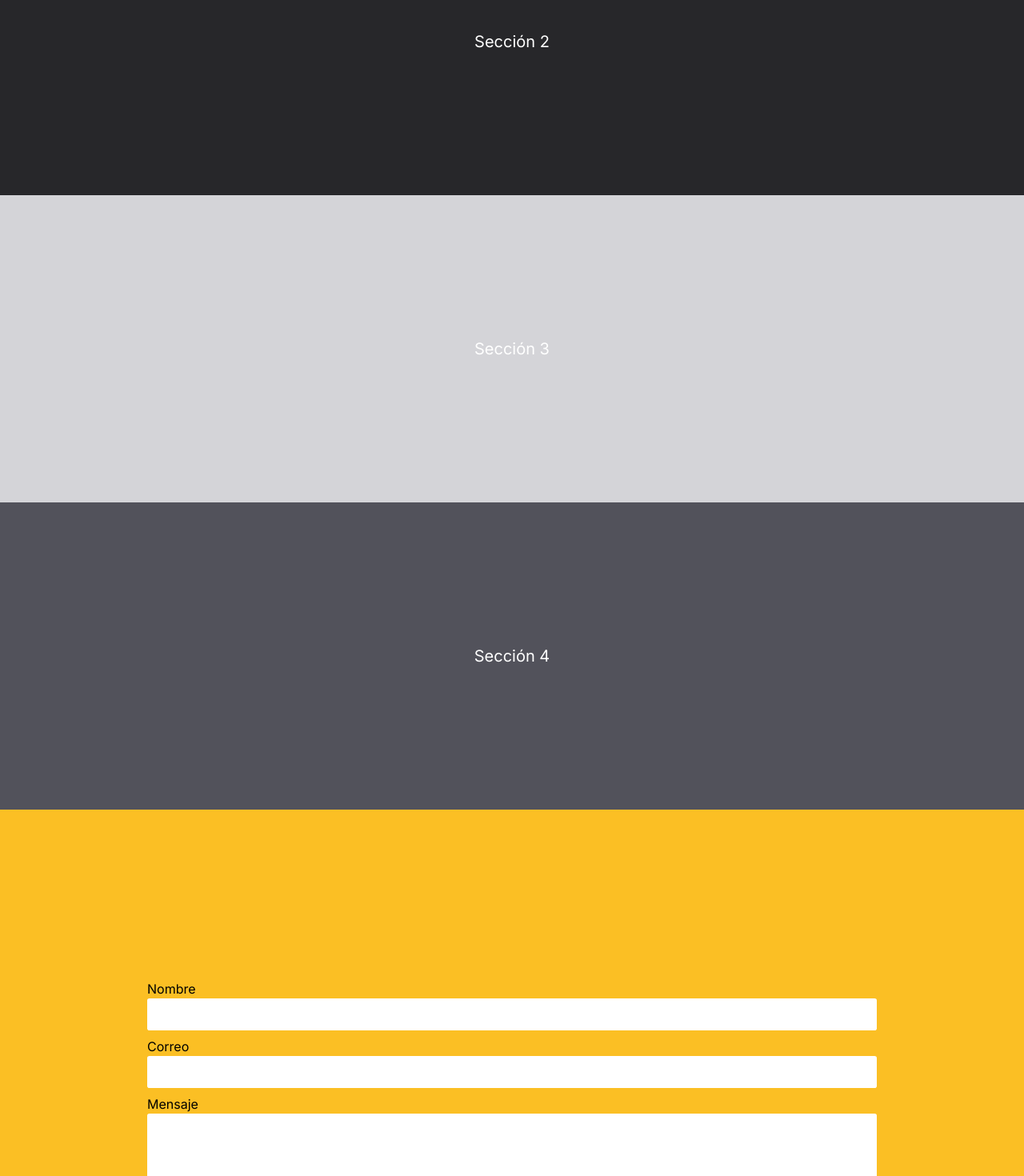
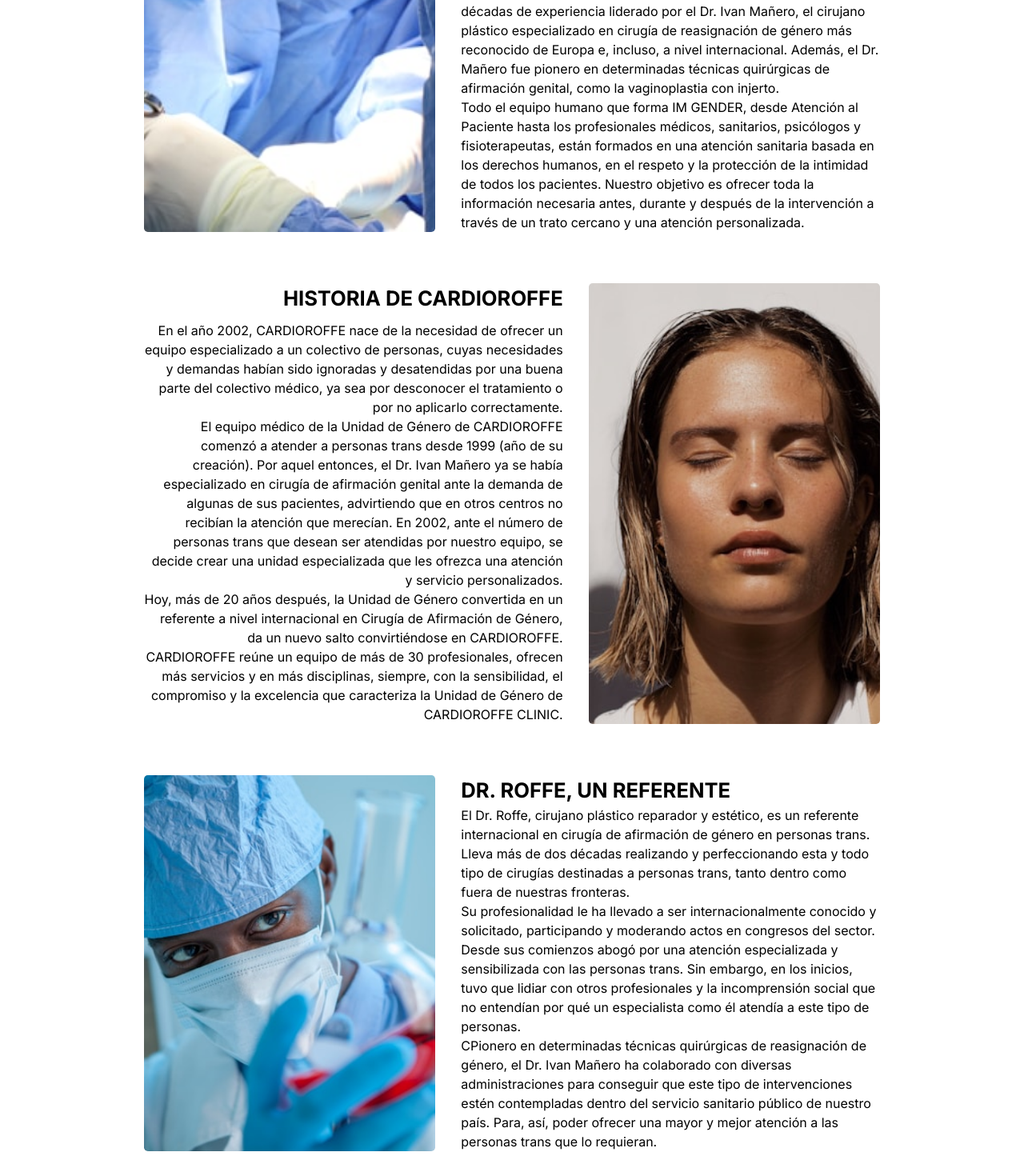
Before and after one commit to riberojuanca/cardioroffe, a Next.js app: page / in a window 1280 px wide. Shown: the part 940-2410 px from the top of the page at 80% size. Built offline with nearby package versions, Linux system fonts and the light colour scheme.

Commit message:
PageBase was created

```diff
--- a/src/app/globals.css
+++ b/src/app/globals.css
@@ -10,8 +10,8 @@
     --card-foreground: 240 10% 3.9%;
     --popover: 0 0% 100%;
     --popover-foreground: 240 10% 3.9%;
-    --primary: 142.1 76.2% 36.3%;
-    --primary-foreground: 355.7 100% 97.3%;
+    --primary: 240 5.9% 10%;
+    --primary-foreground: 0 0% 98%;
     --secondary: 240 4.8% 95.9%;
     --secondary-foreground: 240 5.9% 10%;
     --muted: 240 4.8% 95.9%;
@@ -22,7 +22,7 @@
     --destructive-foreground: 0 0% 98%;
     --border: 240 5.9% 90%;
     --input: 240 5.9% 90%;
-    --ring: 142.1 76.2% 36.3%;
+    --ring: 240 5.9% 10%;
     --radius: 0.3rem;
     --chart-1: 12 76% 61%;
     --chart-2: 173 58% 39%;
@@ -32,25 +32,25 @@
   }
 
   .dark {
-    --background: 20 14.3% 4.1%;
-    --foreground: 0 0% 95%;
-    --card: 24 9.8% 10%;
-    --card-foreground: 0 0% 95%;
-    --popover: 0 0% 9%;
-    --popover-foreground: 0 0% 95%;
-    --primary: 142.1 70.6% 45.3%;
-    --primary-foreground: 144.9 80.4% 10%;
+    --background: 240 10% 3.9%;
+    --foreground: 0 0% 98%;
+    --card: 240 10% 3.9%;
+    --card-foreground: 0 0% 98%;
+    --popover: 240 10% 3.9%;
+    --popover-foreground: 0 0% 98%;
+    --primary: 0 0% 98%;
+    --primary-foreground: 240 5.9% 10%;
     --secondary: 240 3.7% 15.9%;
     --secondary-foreground: 0 0% 98%;
-    --muted: 0 0% 15%;
+    --muted: 240 3.7% 15.9%;
     --muted-foreground: 240 5% 64.9%;
-    --accent: 12 6.5% 15.1%;
+    --accent: 240 3.7% 15.9%;
     --accent-foreground: 0 0% 98%;
     --destructive: 0 62.8% 30.6%;
-    --destructive-foreground: 0 85.7% 97.3%;
+    --destructive-foreground: 0 0% 98%;
     --border: 240 3.7% 15.9%;
     --input: 240 3.7% 15.9%;
-    --ring: 142.4 71.8% 29.2%;
+    --ring: 240 4.9% 83.9%;
     --chart-1: 220 70% 50%;
     --chart-2: 160 60% 45%;
     --chart-3: 30 80% 55%;
@@ -62,3 +62,13 @@
 html {
   overflow-x: hidden;
 }
+
+h1 {
+  font-size: 1.6rem;
+  font-weight: 700;
+}
+
+img {
+  max-width: 100%;
+  height: auto;
+}
--- a/src/app/page.jsx
+++ b/src/app/page.jsx
@@ -1,12 +1,34 @@
+import { PageBase, PageBaseRight } from "@/components/PageBase";
 import Header from "../components/Header";
 
 export default function Home() {
   return (
     <main>
       <Header />
-      <section className="h-96 bg-white flex items-center justify-center text-xl">
-        <h2>Sección 1</h2>
-      </section>
+      <PageBase
+        title="UNIDAD DE GÉNERO CARDIOROFFE"
+        text="La Unidad de Género CARDIOROFFE abrió sus puertas hace más de veinte años y se ha convertido en un referente internacional en Cirugía de Reasignación de Género. CARDIOROFFE ha atendido a más de 3.000 personas trans que han decidido llevar a cabo algún tratamiento o procedimiento quirúrgico en la Unidad, ya sea una cirugía de afirmación genital (vaginoplastia, faloplastia, metaidoplastia), cirugía corporal (mastectomía, aumento de pecho trans, lipoescultura feminizante, entre otras.), cirugía facial (feminización facial, tiroplastia, masculinización de rasgos, etc.) u otros tratamientos, tanto quirúrgicos como de medicina estética."
+        text1="CARDIOROFFE se nutre de todas las ventajas de CARDIOROFFE CLINIC, una clínica pionera por su concepto de entender la asistencia sanitaria de forma global y personalizada. Es por ese motivo, que le confiere unas características diferenciadoras que le permiten ofrecer una alta calidad asistencial."
+        text2="En CARDIOROFFE encontrarás una clara apuesta por la tecnología más puntera y solvente, con quirófanos tecnológicamente punteros y con la aparatología más innovadora del sector. Todo ello, sumado a un equipo médico experto en cirugía de género con más de dos décadas de experiencia liderado por el Dr. Ivan Mañero, el cirujano plástico especializado en cirugía de reasignación de género más reconocido de Europa e, incluso, a nivel internacional. Además, el Dr. Mañero fue pionero en determinadas técnicas quirúrgicas de afirmación genital, como la vaginoplastia con injerto."
+        text3="Todo el equipo humano que forma IM GENDER, desde Atención al Paciente hasta los profesionales médicos, sanitarios, psicólogos y fisioterapeutas, están formados en una atención sanitaria basada en los derechos humanos, en el respeto y la protección de la intimidad de todos los pacientes. Nuestro objetivo es ofrecer toda la información necesaria antes, durante y después de la intervención a través de un trato cercano y una atención personalizada."
+        imagesrc="/prueba1.jpg"
+      />
+      <PageBaseRight
+        title="HISTORIA DE CARDIOROFFE"
+        text="En el año 2002, CARDIOROFFE nace de la necesidad de ofrecer un equipo especializado a un colectivo de personas, cuyas necesidades y demandas habían sido ignoradas y desatendidas por una buena parte del colectivo médico, ya sea por desconocer el tratamiento o por no aplicarlo correctamente."
+        text1="El equipo médico de la Unidad de Género de CARDIOROFFE comenzó a atender a personas trans desde 1999 (año de su creación). Por aquel entonces, el Dr. Ivan Mañero ya se había especializado en cirugía de afirmación genital ante la demanda de algunas de sus pacientes, advirtiendo que en otros centros no recibían la atención que merecían. En 2002, ante el número de personas trans que desean ser atendidas por nuestro equipo, se decide crear una unidad especializada que les ofrezca una atención y servicio personalizados."
+        text2="Hoy, más de 20 años después, la Unidad de Género convertida en un referente a nivel internacional en Cirugía de Afirmación de Género, da un nuevo salto convirtiéndose en CARDIOROFFE."
+        text3="CARDIOROFFE reúne un equipo de más de 30 profesionales, ofrecen más servicios y en más disciplinas, siempre, con la sensibilidad, el compromiso y la excelencia que caracteriza la Unidad de Género de CARDIOROFFE CLINIC."
+        imagesrc="/prueba2.jpg"
+      />
+      <PageBase
+        title="DR. ROFFE, UN REFERENTE"
+        text="El Dr. Roffe, cirujano plástico reparador y estético, es un referente internacional en cirugía de afirmación de género en personas trans."
+        text1="Lleva más de dos décadas realizando y perfeccionando esta y todo tipo de cirugías destinadas a personas trans, tanto dentro como fuera de nuestras fronteras."
+        text2="Su profesionalidad le ha llevado a ser internacionalmente conocido y solicitado, participando y moderando actos en congresos del sector. Desde sus comienzos abogó por una atención especializada y sensibilizada con las personas trans. Sin embargo, en los inicios, tuvo que lidiar con otros profesionales y la incomprensión social que no entendían por qué un especialista como él atendía a este tipo de personas."
+        text3="CPionero en determinadas técnicas quirúrgicas de reasignación de género, el Dr. Ivan Mañero ha colaborado con diversas administraciones para conseguir que este tipo de intervenciones estén contempladas dentro del servicio sanitario público de nuestro país. Para, así, poder ofrecer una mayor y mejor atención a las personas trans que lo requieran."
+        imagesrc="/prueba3.jpg"
+      />
       <section className="h-96 bg-zinc-800 flex items-center justify-center text-white text-xl">
         <h2>Sección 2</h2>
       </section>
--- /dev/null
+++ b/src/components/PageBase.jsx
@@ -0,0 +1,45 @@
+import React from "react";
+
+export function PageBase({ title, imagesrc, ...texts }) {
+  return (
+    <section className="flex items-center m-auto justify-center gap-8">
+      <article className="lg:w-3/4 lg:px-5 px-8 flex-col lg:flex-row flex gap-8 p-8">
+        <div className="">
+          <img
+            className="rounded-lg h-full object-cover"
+            src={imagesrc}
+            alt=""
+          />
+        </div>
+        <div className="w-full">
+          <h1>{title}</h1>
+          {Object.values(texts).map((text, index) => (
+            <p key={index}>{text}</p>
+          ))}
+        </div>
+      </article>
+    </section>
+  );
+}
+
+export function PageBaseRight({ title, imagesrc, ...texts }) {
+  return (
+    <section className="flex items-center m-auto justify-center gap-8">
+      <article className="lg:w-3/4 lg:px-5 px-8 flex-col lg:flex-row-reverse flex gap-8 p-8">
+        <div className="">
+          <img
+            className="rounded-lg h-full object-cover"
+            src={imagesrc}
+            alt=""
+          />
+        </div>
+        <div className="w-full lg:text-right">
+          <h1 className="pb-2">{title}</h1>
+          {Object.values(texts).map((text, index) => (
+            <p key={index}>{text}</p>
+          ))}
+        </div>
+      </article>
+    </section>
+  );
+}
```
